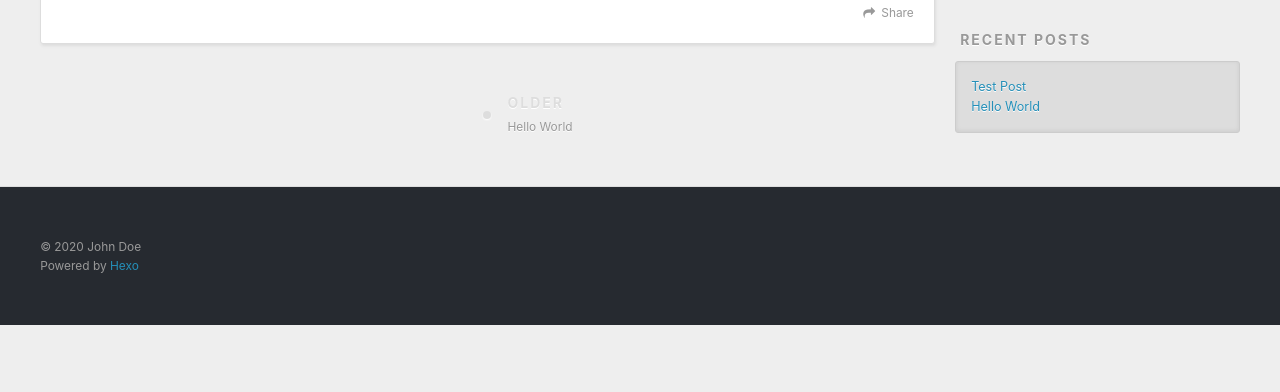
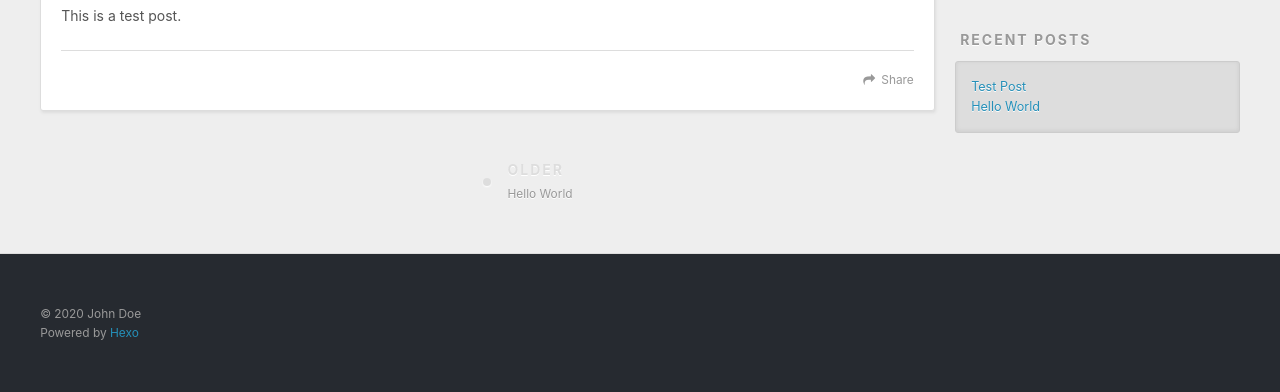
Before and after one commit to MartinBanner/MartinBanner.github.io, a plain HTML site: page 2020/04/23/Test-Post/index.html in a window 1280 px wide. Shown: the part 448-840 px from the top of the page. Before the commit the page ends 800 px from the top, so only its background shows below. Drawn offline with nearby package versions, Linux system fonts and the light colour scheme.

Commit message:
Site updated: 2020-04-23 20:28:57

```diff
--- a/2020/04/23/Test-Post/index.html
+++ b/2020/04/23/Test-Post/index.html
@@ -7,13 +7,15 @@
 
   <title>Test Post | Hexo</title>
   <meta name="viewport" content="width=device-width, initial-scale=1, maximum-scale=1">
-  <meta property="og:type" content="article">
+  <meta name="description" content="This is a test post.">
+<meta property="og:type" content="article">
 <meta property="og:title" content="Test Post">
 <meta property="og:url" content="http://yoursite.com/2020/04/23/Test-Post/index.html">
 <meta property="og:site_name" content="Hexo">
+<meta property="og:description" content="This is a test post.">
 <meta property="og:locale" content="en_US">
 <meta property="article:published_time" content="2020-04-23T12:00:08.000Z">
-<meta property="article:modified_time" content="2020-04-23T12:00:08.217Z">
+<meta property="article:modified_time" content="2020-04-23T12:26:58.737Z">
 <meta property="article:author" content="John Doe">
 <meta name="twitter:card" content="summary">
 
@@ -86,6 +88,7 @@
 
     <div class="article-entry" itemprop="articleBody">
 
+        <p>This is a test post.</p>
 
 
     </div>
```
Also changed, not shown: index.html (+1 -0 lines).
